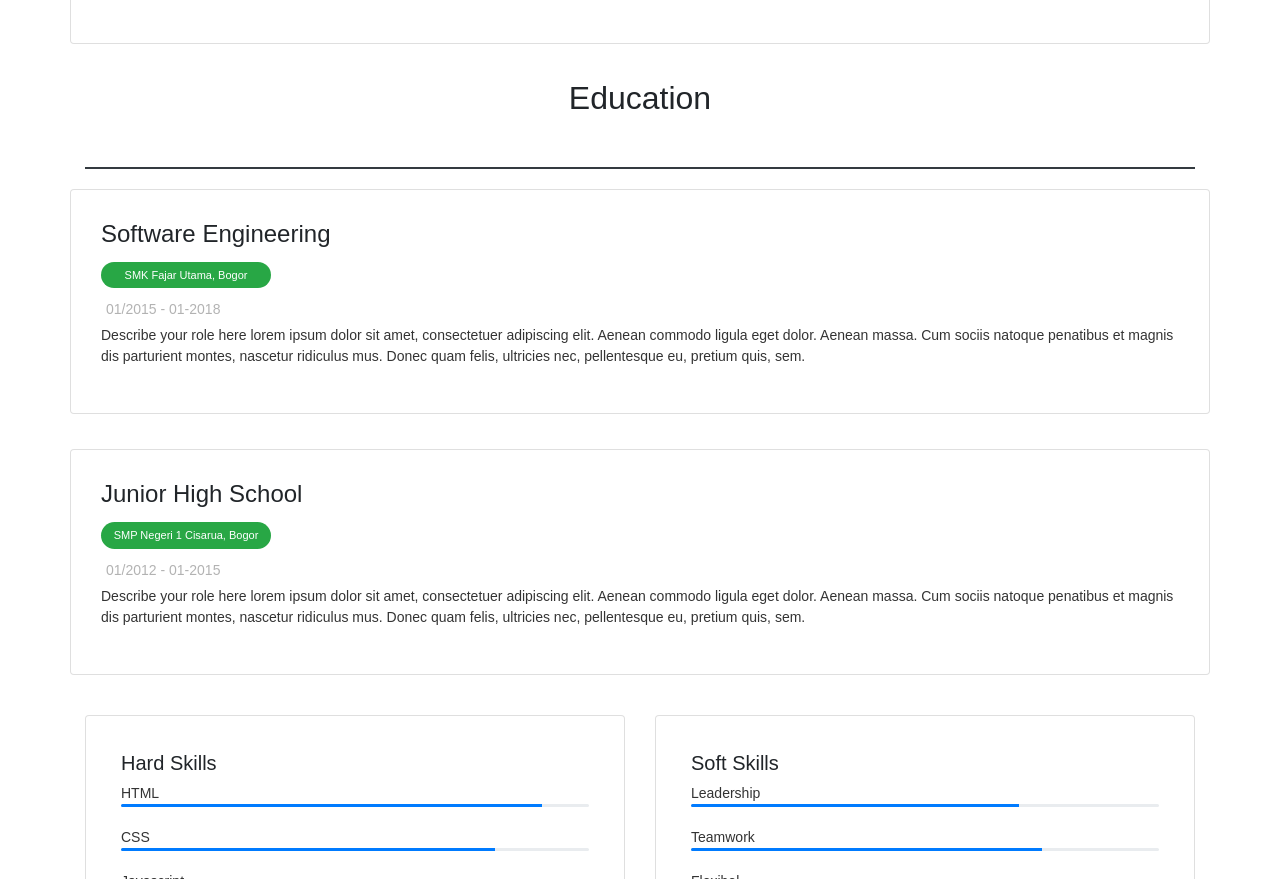
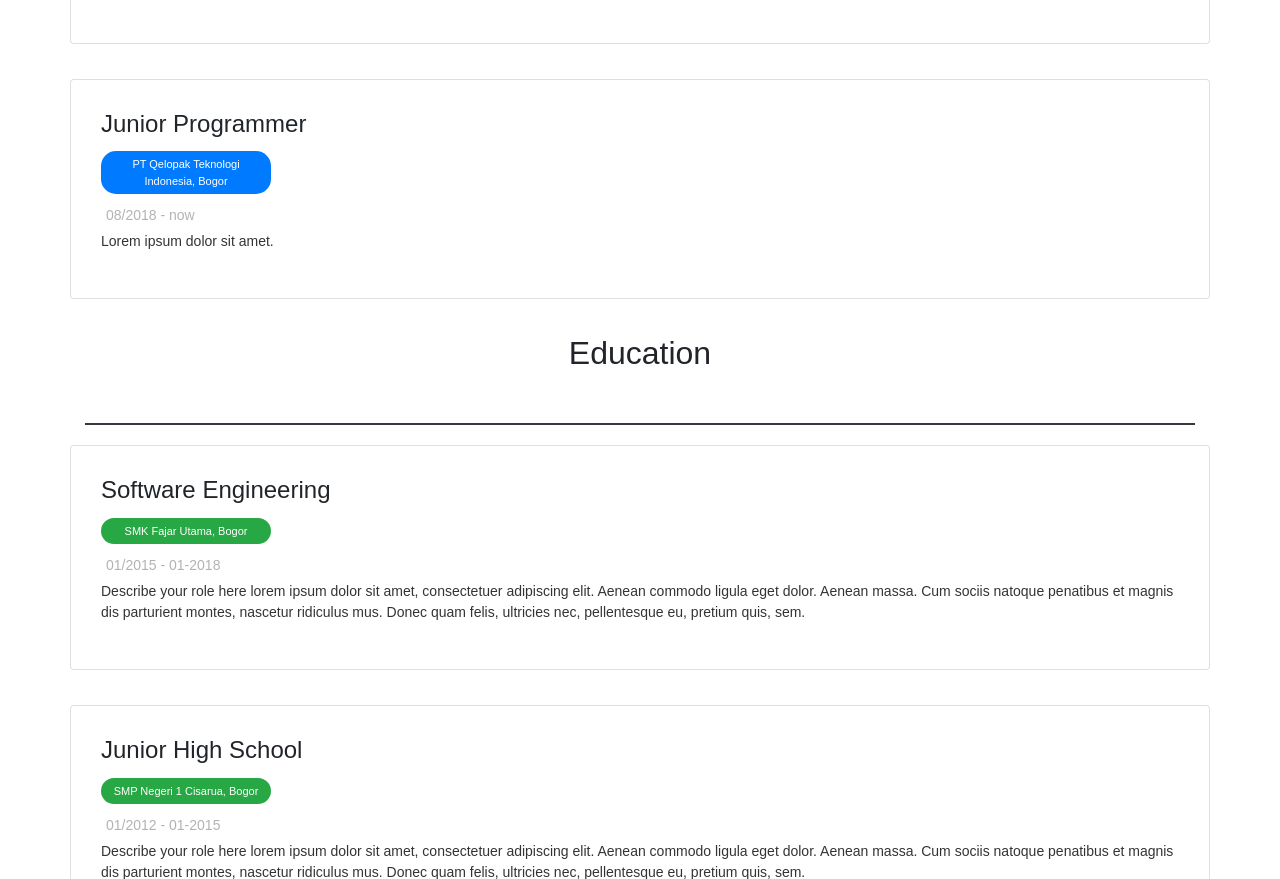
Before and after one commit to ardabilly/resume, a plain HTML site: page index.html in a window 1280 px wide. Shown: the part 857-1736 px from the top of the page. Drawn offline with Linux system fonts and the light colour scheme.

Commit message:
Update Experience

```diff
--- a/index.html
+++ b/index.html
@@ -38,6 +38,14 @@
                    <p>
                         An internship is a period of work experience offered by an organisation for a limited period of time. Once confined to medical graduates, the term is now used for a wide range of placements within businesses, non-profit organisations and government agencies.
                         They are typically undertaken by students and graduates looking to gain relevant skills and experience in a particular field. Employers benefit from these placements because they often recruit employees from their best interns, who have known capabilities, thus saving time and money in the long run. Internships are usually arranged by third-party organisations which recruit interns on behalf of industry groups. Rules vary from country to country about when interns should be regarded as employees. The system can be open to exploitation by unscrupulous employers.
+                   </p>
+                </div>
+                <div class="col-sm-12 work card  animated bounceInLeft">
+                    <h4>Junior Programmer</h4>
+                    <span class="perusahaan text-center">PT Qelopak Teknologi Indonesia, Bogor</span>
+                    <span class="tanggal" style="">08/2018 - now</span>
+                   <p>
+                        Lorem ipsum dolor sit amet.
                    </p>
                 </div>
             </div><!-- row -->
```
